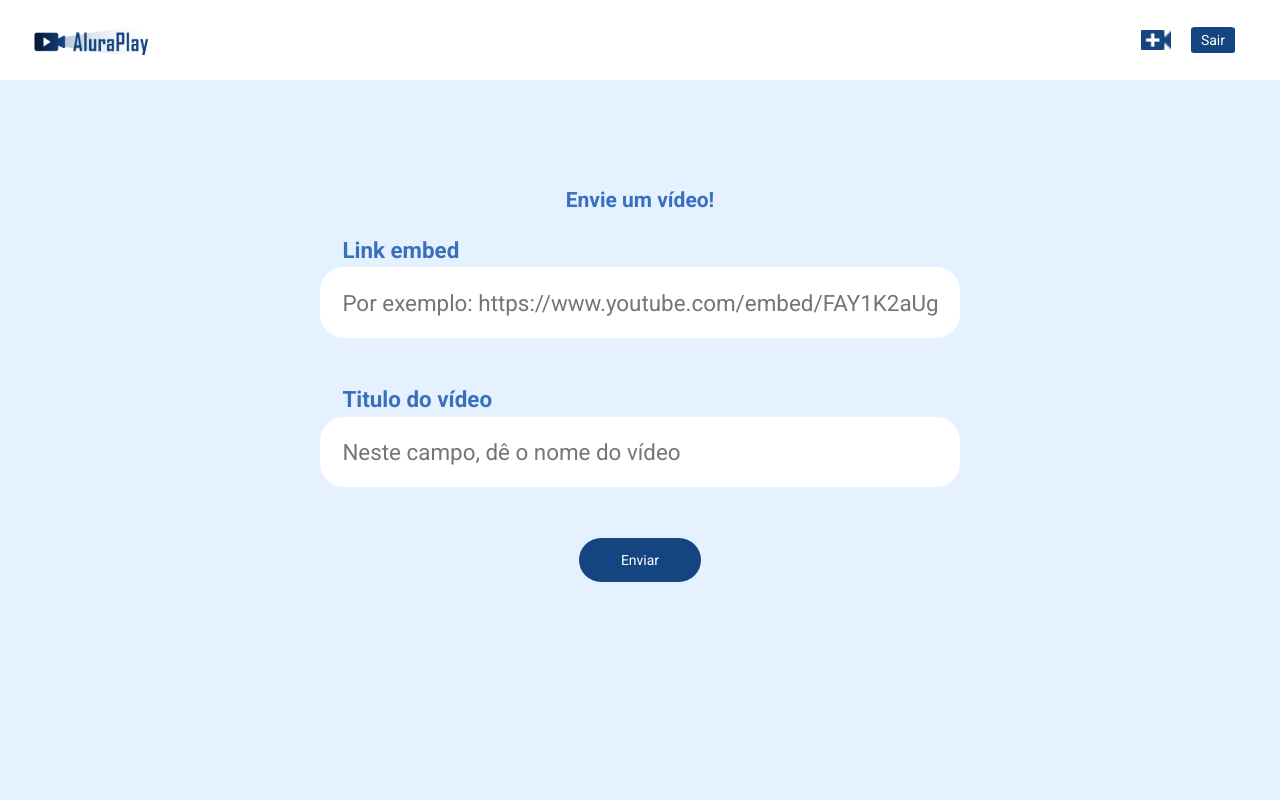
After one commit to CarolinaSanches24/videoplay, a PHP site: page /src/formulario.php in a window 1280 px wide. The commit adds this page. Run offline with PHP 8.4, Linux system fonts and the light colour scheme; tables that the repository leaves empty hold one stand-in row (values such as "Sample post"); some libraries are stand-ins or nearby versions.

Commit message:
feat: add edit video

```diff
--- a/css/estilos.css
+++ b/css/estilos.css
@@ -120,10 +120,10 @@ body {
 }
 
 .mensagem--erro {
-    color: #721c24;
     background-color: #7c3333;
     box-shadow: 0 4px 6px rgba(0, 0, 0, 0.1);
     transition: box-shadow 0.3s ease, opacity 0.5s ease;
+    color:#F9F9F9;
 }
 
 
--- /dev/null
+++ b/src/formulario.php
@@ -0,0 +1,93 @@
+<?php
+
+require __DIR__ . '/infra/ConnectionDB.php';
+$pdo = ConnectionDB::connect($host, $db, $user, $password);
+
+$id = filter_input(INPUT_GET, 'id', FILTER_VALIDATE_INT);
+
+$video = [
+    'url' => '',
+    'title' => '',
+];
+
+if ($id !== false) {
+    $sql = "SELECT * FROM videos WHERE id = ?;";
+    $stm = $pdo->prepare($sql);
+    $stm->bindValue(1, $id, PDO::PARAM_INT);
+    $stm->execute();
+    $video = $stm->fetch(PDO::FETCH_ASSOC);
+}
+
+?>
+
+<!DOCTYPE html>
+<html lang="pt-br">
+
+<head>
+    <meta charset="UTF-8">
+    <meta http-equiv="X-UA-Compatible" content="IE=edge">
+    <meta name="viewport" content="width=device-width, initial-scale=1.0">
+    <link href="https://fonts.googleapis.com/css2?family=Roboto:wght@400;700&display=swap" rel="stylesheet">
+    <link rel="stylesheet" href="../css/reset.css">
+    <link rel="stylesheet" href="../css/estilos.css">
+    <link rel="stylesheet" href="../css/estilos-form.css">
+    <link rel="stylesheet" href="../css/flexbox.css">
+    <title>AluraPlay</title>
+    <link rel="shortcut icon" href="./img/favicon.ico" type="image/x-icon">
+</head>
+
+<body>
+    <!-- Cabecalho -->
+    <header>
+        <nav class="cabecalho">
+            <a class="logo" href="../index.html"></a>
+            <div class="cabecalho__icones">
+                <a href="./enviar-video.php" class="cabecalho__videos"></a>
+                <a href="../pages/login.html" class="cabecalho__sair">Sair</a>
+            </div>
+        </nav>
+    </header>
+
+    <main class="container">
+        <form class="container__formulario"
+            action="<?= $id !== false ? '/src/editar-video.php?id='. $id :'/src/novo-video.php';?>"
+            method="post">
+
+            <h2 class="formulario__titulo">Envie um vídeo!</h2>
+            <div class="formulario__campo">
+                <label class="campo__etiqueta" for="url">Link embed</label>
+                <input name="url"
+                    value="<?= $video['url']; ?>"
+                    class="campo__escrita"
+                    required
+                    placeholder="Por exemplo: https://www.youtube.com/embed/FAY1K2aUg5g"
+                    id='url' />
+            </div>
+
+            <div class="formulario__campo">
+                <label class="campo__etiqueta" for="titulo">Titulo do vídeo</label>
+                <input name="title"
+                    value="<?= $video['title']; ?>"
+                    class="campo__escrita"
+                    required
+                    placeholder="Neste campo, dê o nome do vídeo"
+                    id='titulo' />
+            </div>
+
+            <input class="formulario__botao" type="submit" value="Enviar" />
+        </form>
+    </main>
+    <script>
+        document.querySelector('form').addEventListener('submit', function(event) {
+            const urlInput = document.getElementById('url').value;
+            const urlPattern = /^https?:\/\/.+/;
+
+            if (!urlPattern.test(urlInput)) {
+                event.preventDefault();
+                alert('Por favor, insira uma URL válida com http:// ou https://');
+            }
+        });
+    </script>
+</body>
+
+</html>
```
Also changed, not shown: docs/info-php.md (+6 -0 lines), index.php (+7 -6 lines), src/editar-video.php (added, +37 -0 lines), src/novo-video.php (+5 -10 lines).
